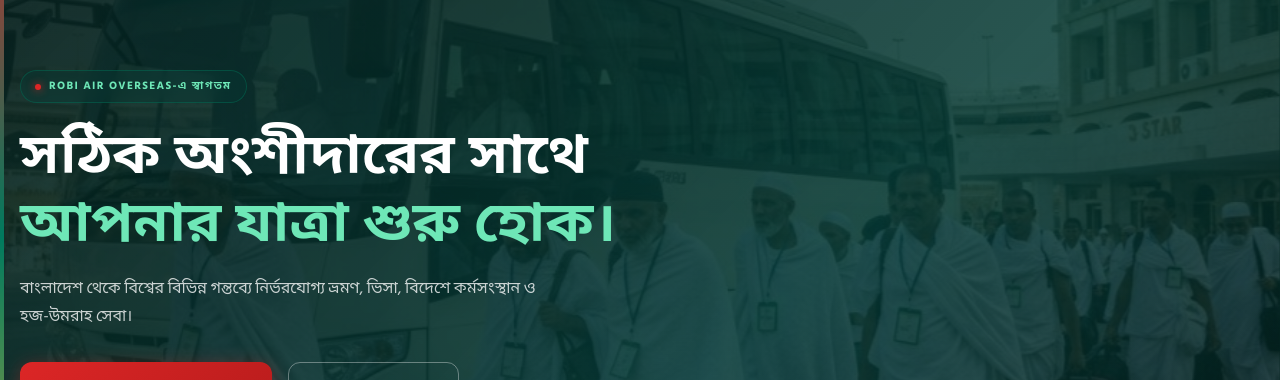
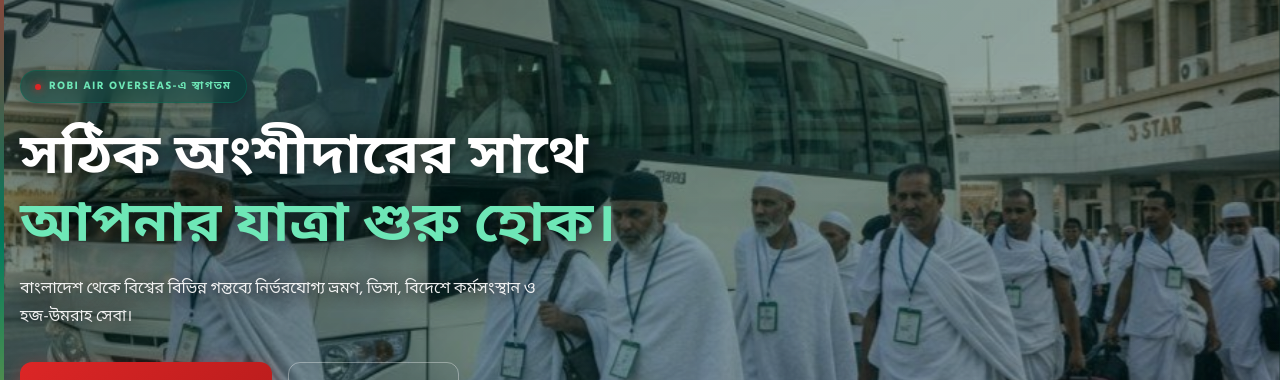
Before and after one commit to zahidul-islam-zisan/robi-air-overseas, a React (Vite) app: page / in a window 1280 px wide. Shown: the part 163-543 px from the top of the page. Built offline with nearby package versions, Linux system fonts and the light colour scheme.

Commit message:
Lighten hero dark overlay gradient to make background slideshow images vivid and clearly visible

```diff
--- a/src/components/sections/HeroSection.tsx
+++ b/src/components/sections/HeroSection.tsx
@@ -95,13 +95,13 @@ export const HeroSection: React.FC<HeroSectionProps> = ({
         })}
       </div>
 
-      {/* Dark Teal Overlay Gradient */}
+      {/* Dark Teal Overlay Gradient - Lightened for vibrant image visibility */}
       <div
         style={{
           position: "absolute",
           inset: 0,
           background:
-            "linear-gradient(135deg, rgba(4,27,24,0.92) 0%, rgba(5,59,54,0.84) 60%, rgba(4,27,24,0.76) 100%)",
+            "linear-gradient(135deg, rgba(4,27,24,0.58) 0%, rgba(5,59,54,0.38) 50%, rgba(4,27,24,0.32) 100%)",
           zIndex: 2,
           pointerEvents: "none",
         }}
@@ -143,8 +143,9 @@ export const HeroSection: React.FC<HeroSectionProps> = ({
               borderRadius: 100,
               color: "#6ee7b7",
               border: "1px solid rgba(0, 122, 94, 0.4)",
-              background: "rgba(5, 59, 54, 0.4)",
-              backdropFilter: "blur(8px)",
+              background: "rgba(5, 59, 54, 0.55)",
+              backdropFilter: "blur(10px)",
+              boxShadow: "0 4px 16px rgba(0,0,0,0.3)",
             }}
           >
             <span
@@ -167,6 +168,7 @@ export const HeroSection: React.FC<HeroSectionProps> = ({
               color: "#ffffff",
               lineHeight: 1.2,
               marginBottom: 16,
+              textShadow: "0 3px 24px rgba(0, 0, 0, 0.85)",
             }}
           >
             {UI_TEXT.hero.headlineLine1[language]}
@@ -179,10 +181,11 @@ export const HeroSection: React.FC<HeroSectionProps> = ({
           <p
             style={{
               fontSize: 16,
-              color: "rgba(255, 255, 255, 0.78)",
+              color: "rgba(255, 255, 255, 0.92)",
               marginBottom: 32,
               lineHeight: 1.75,
               maxWidth: 520,
+              textShadow: "0 2px 16px rgba(0, 0, 0, 0.85)",
             }}
           >
             {UI_TEXT.hero.subtext[language]}
```
